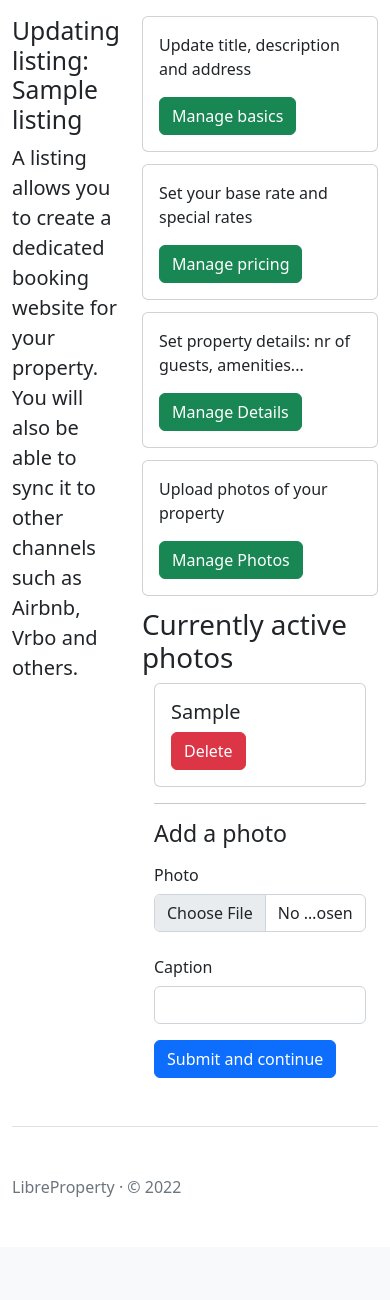
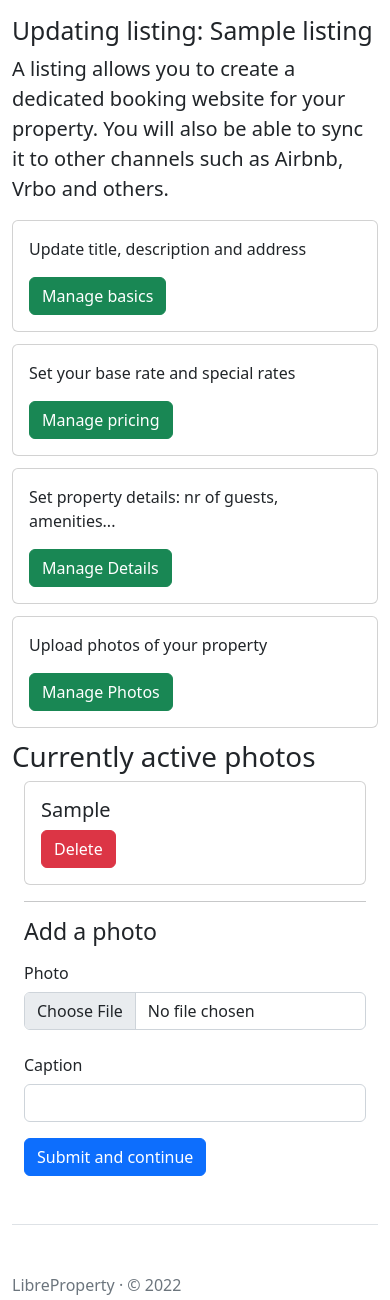
Before and after one commit to LibreProperty/LibreProperty, a Flask app: page /dashboard/update-listing/1/photos in a window 390 px wide. Shown: the part 56-1356 px from the top of the page. Before the commit the page ends 1253 px from the top, so only its background shows below. Run offline with Flask 3, Linux system fonts and the light colour scheme; a user stored in the database is signed in; tables that the repository leaves empty hold one stand-in row (values such as "Sample post"); some libraries are stand-ins or nearby versions.

Commit message:
make photo page mobile friendly

```diff
--- a/libreproperty/dashboard/templates/dashboard/update_listing_photos.html
+++ b/libreproperty/dashboard/templates/dashboard/update_listing_photos.html
@@ -4,7 +4,7 @@
 
 <main>
     <div class="row">
-        <div class="col-4 fs-5">
+        <div class="col-lg-4 col-12-sm fs-5">
             <h2>Updating listing: {{listing.title}}</h2>
             <p>
 
@@ -13,16 +13,16 @@
                 Airbnb, Vrbo and others.
             </p>
         </div>
-        <div class="col-8">
+        <div class="col-lg-8 col-12-sm">
             {% include 'dashboard/update_listing_actions.html' %}
             {% if listing.photos %}
             <h1>Currently active photos</h1>
             <div class="container">
-                <div class="row row-cols-1 row-cols-md-2 g-4">
+                <div class="row row-cols-lg-2 row-cols-md-2 g-4">
                     {% for photo in listing.photos %}
                     <div class="col">
                         <div class="card">
-                            <img src="{{ photo.url }}" class="card-img-top"/>
+                            <img src="{{ photo.url }}" class="card-img-top img-fluid" />
                             <div class="card-body">
                                 {% if photo.caption %}
                                 <h5 class="card-title">{{photo.caption}}</h5>
```
